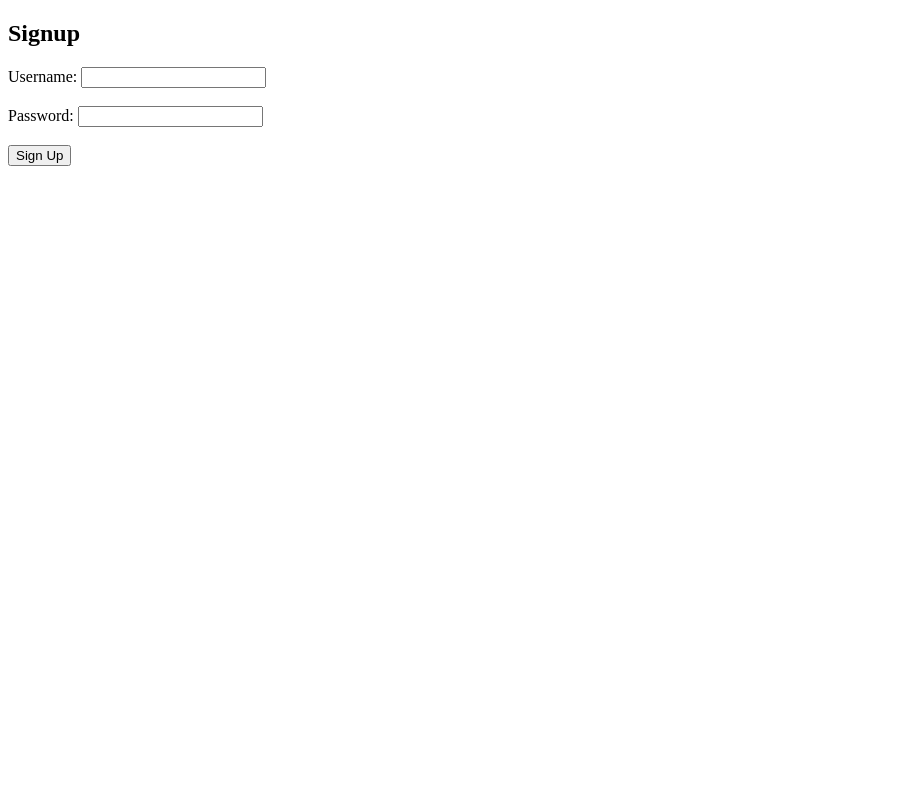
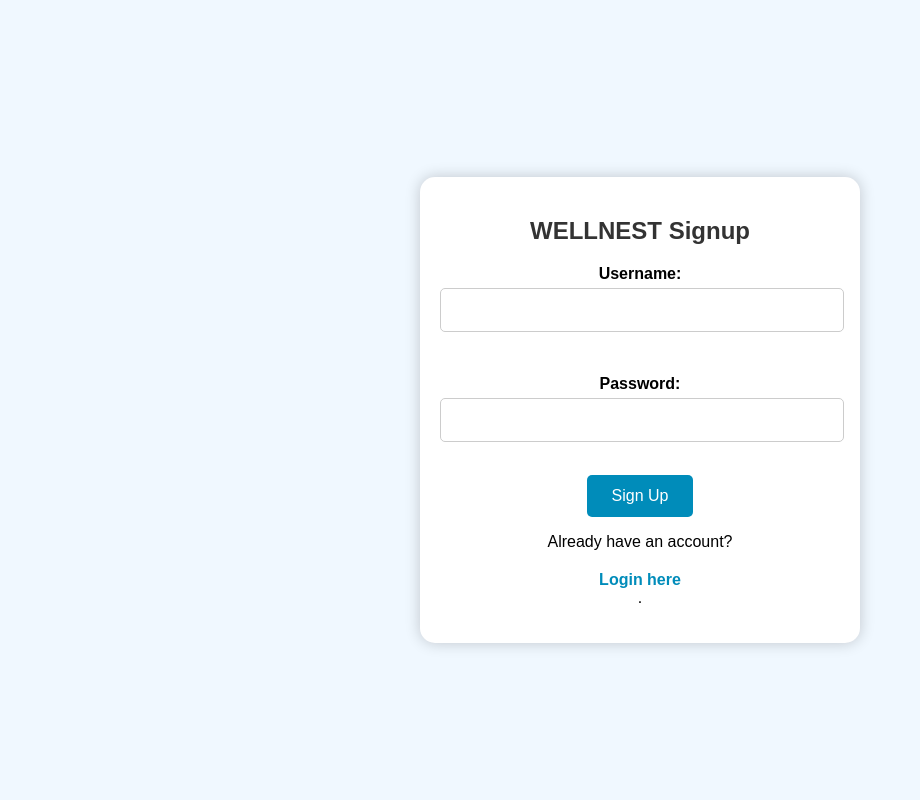
Before and after one commit to Aadil1234567/Health-Monitoring, a Flask app: page /signup in a window 1280 px wide. Shown: the whole page, without its empty margins (0-920 px from the left). Run offline with Flask 3, Linux system fonts and the light colour scheme.

Commit message:
made signup look better

```diff
--- a/bmi_data.txt
+++ b/bmi_data.txt
@@ -0,0 +1 @@
+Weight: 70.0, Height: 1.0, BMI: 70.00 (added on 2024-08-13 17:16:23)
--- a/templates/signup.html
+++ b/templates/signup.html
@@ -3,10 +3,106 @@
 <head>
     <meta charset="UTF-8">
     <meta name="viewport" content="width=device-width, initial-scale=1.0">
-    <title>Signup</title>
+    <title>WELLNEST Signup Page</title>
+    <style>
+        body {
+            font-family: Arial, sans-serif;
+            margin: 0;
+            padding: 0;
+            background-color: #f0f8ff;
+            display: flex;
+            align-items: center;
+            justify-content: center;
+            height: 100vh;
+        }
+
+        .container {
+            width: 100%;
+            max-width: 400px;
+            background-color: white;
+            padding: 20px;
+            border-radius: 15px;
+            box-shadow: 0 0 15px rgba(0, 0, 0, 0.2);
+            margin-top: 20px;
+            text-align: center;
+        }
+
+        h2 {
+            margin-bottom: 20px;
+            color: #333;
+        }
+
+        label {
+            display: block;
+            margin-top: 10px;
+            font-weight: bold;
+        }
+
+        input[type="text"], input[type="password"] {
+            width: calc(100% - 22px);
+            padding: 12px;
+            margin-top: 5px;
+            margin-bottom: 15px;
+            border: 1px solid #ccc;
+            border-radius: 5px;
+            font-size: 16px;
+        }
+
+        button {
+            background-color: #008cba;
+            color: white;
+            padding: 12px 25px;
+            border: none;
+            border-radius: 5px;
+            cursor: pointer;
+            font-size: 16px;
+            transition: background-color 0.3s ease;
+        }
+
+        button:hover {
+            background-color: #005f75;
+        }
+
+        ul {
+            list-style-type: none;
+            padding: 0;
+        }
+
+        li {
+            background-color: #f9f9f9;
+            margin: 10px 0;
+            padding: 12px;
+            border: 1px solid #ddd;
+            border-radius: 5px;
+        }
+
+        a {
+            display: block;
+            margin-top: 20px;
+            text-decoration: none;
+            color: #008cba;
+            font-size: 16px;
+            font-weight: bold;
+        }
+
+        a:hover {
+            color: #005f75;
+        }
+
+        footer {
+            text-align: center;
+            background-color: #008cba;
+            color: white;
+            padding: 10px;
+            position: fixed;
+            bottom: 0;
+            width: 100%;
+        }
+    </style>
 </head>
 <body>
-    <h2>Signup</h2>
+    <div class="container">
+        <h2>WELLNEST Signup</h2>
         <form method="POST" action="{{ url_for('signup') }}">
             <label for="username">Username:</label>
             <input type="text" id="username" name="username" required><br><br>
@@ -17,6 +113,8 @@
             <button type="submit">Sign Up</button>
         </form>
 
+        <p>Already have an account? <a href="{{ url_for('login') }}">Login here</a>.</p>
+
         {% with messages = get_flashed_messages(with_categories=true) %}
             {% if messages %}
                 <ul>
@@ -26,5 +124,6 @@
                 </ul>
             {% endif %}
         {% endwith %}
+    </div>
 </body>
 </html>
```
Lines whose indentation alone changed are shown as unchanged.
